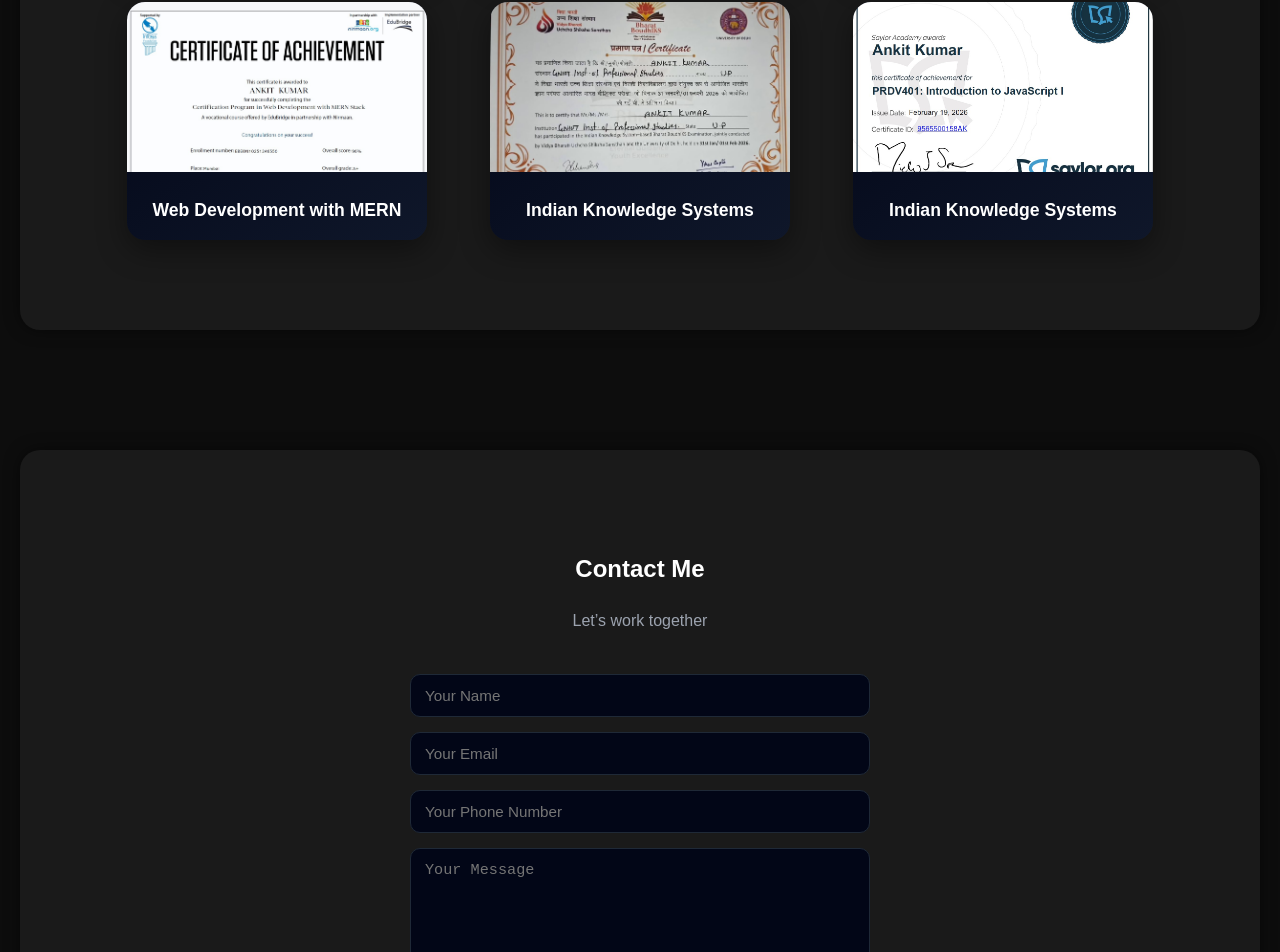
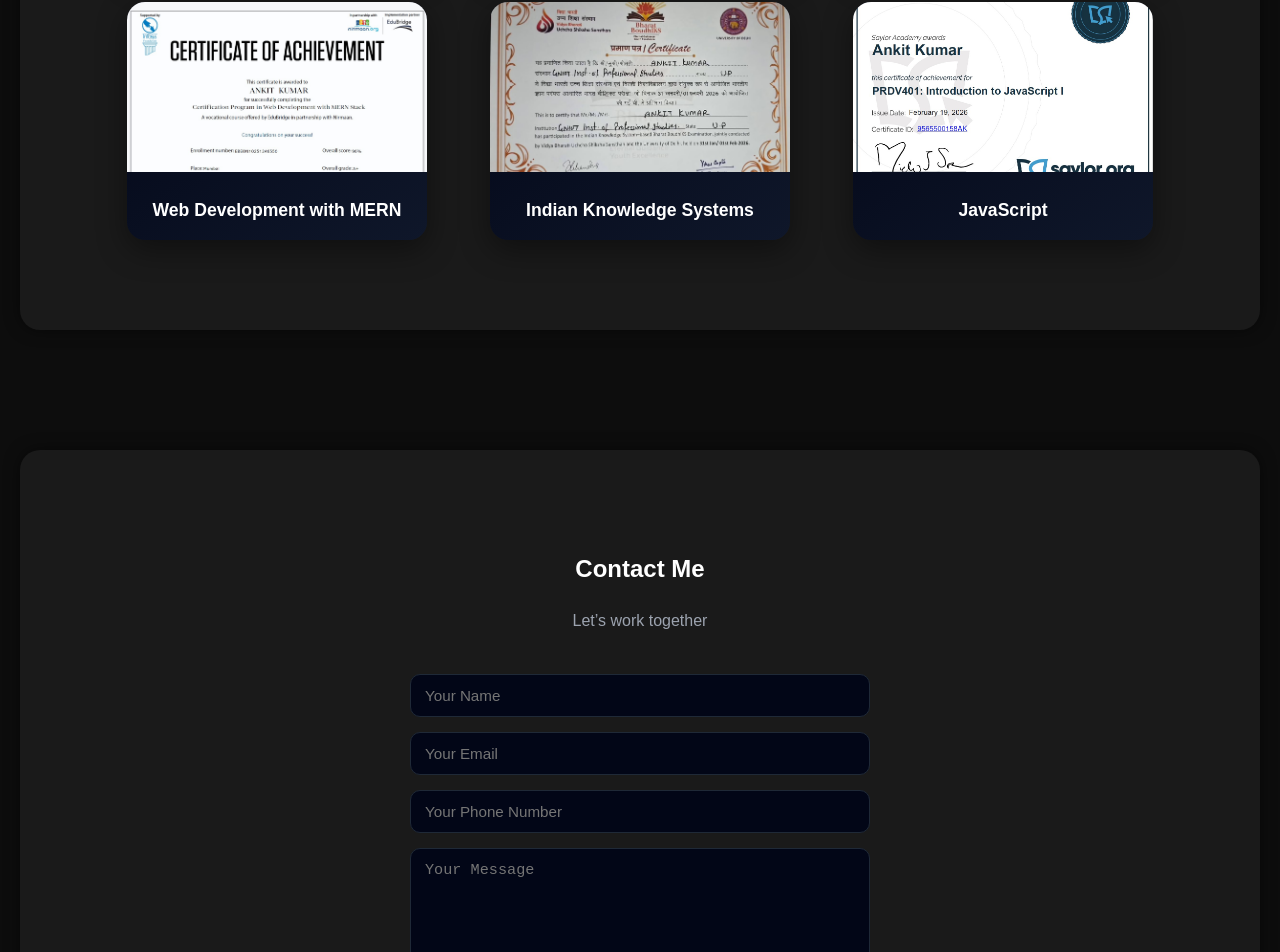
Before and after one commit to ankit8597286/ankit8597-Portfolio, a React (Vite) app: page / in a window 1280 px wide. Shown: the part 4781-5733 px from the top of the page. Built offline with nearby package versions, Linux system fonts and the light colour scheme.

Commit message:
Update Certificates.jsx

```diff
--- a/src/components/Certificates.jsx
+++ b/src/components/Certificates.jsx
@@ -60,7 +60,7 @@ export default function Certificates() {
 
         <Card
           img="/certificates/JavaScript.jpg"
-          title="Indian Knowledge Systems"
+          title="JavaScript"
           link="/certificates/JavaScript.pdf"
         />
 
```
